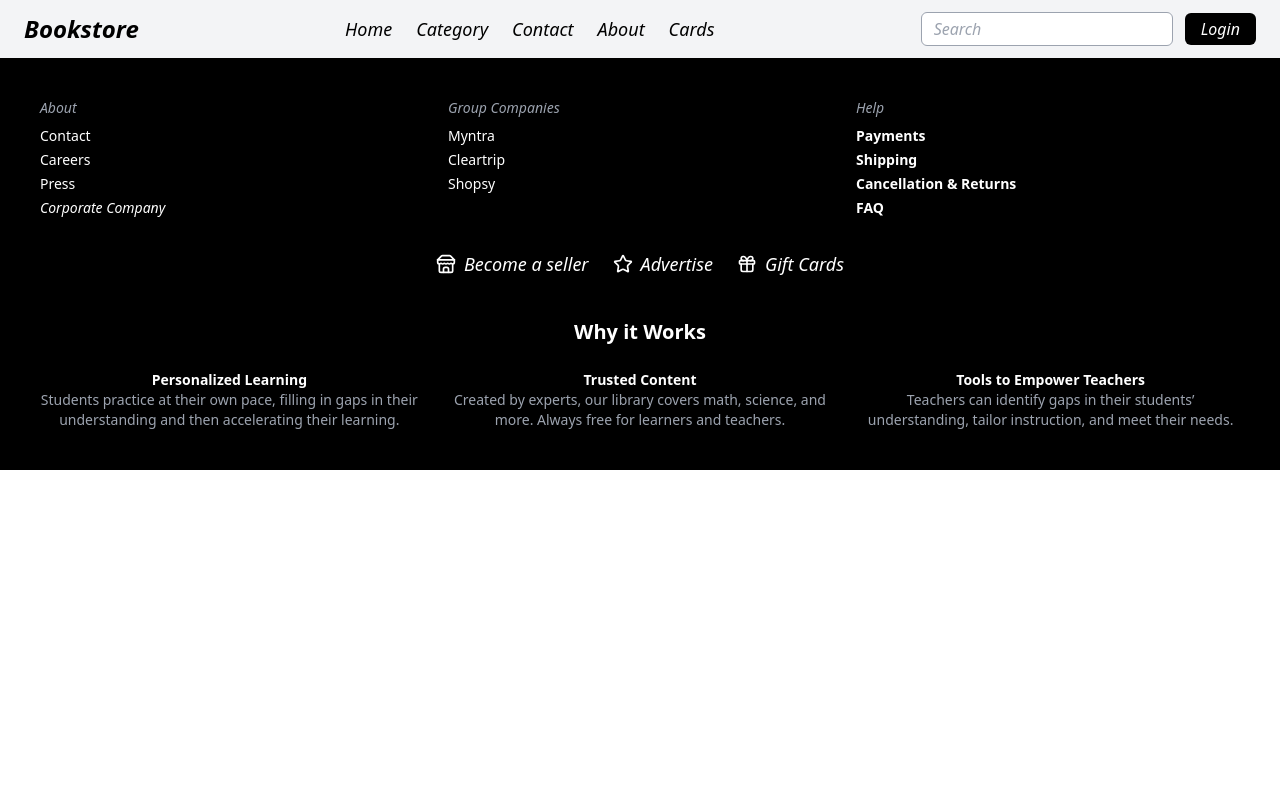
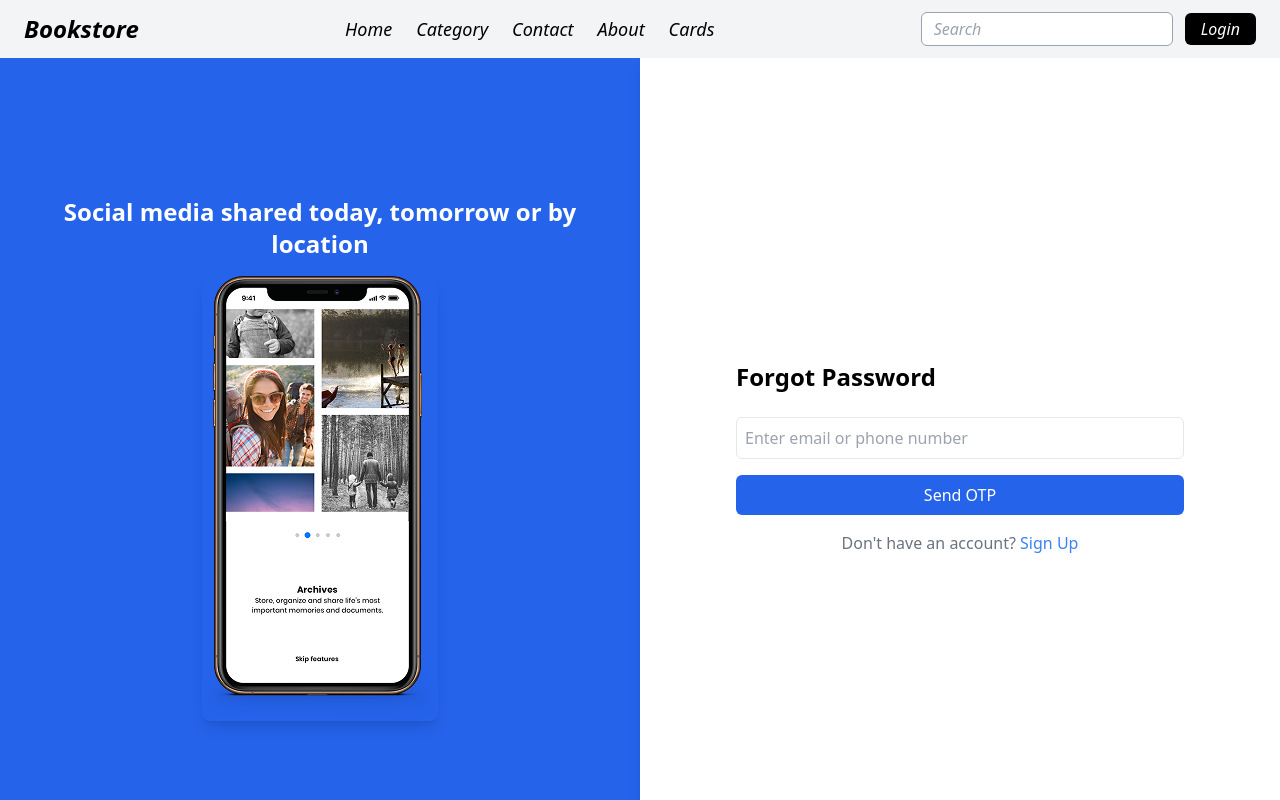
Before and after one commit to Syed-07dz/Book-Store-React, a React (Vite) app: page /forgot-password in a window 1280 px wide. Shown: the top 800 px of the page. Built offline with nearby package versions, Linux system fonts and the light colour scheme.

Commit message:
change in home apge, add forget page, add buynow and book detail

```diff
--- a/src/pages/About.jsx
+++ b/src/pages/About.jsx
@@ -4,7 +4,7 @@ const About = () => {
   return (
     <div className="text-center py-12 bg-gray-100 mt-5">
       <h2 className="text-2xl font-semibold">About Us</h2>
-      <p className="mt-4 text-gray-600 w-3/4 mx-auto">
+      <p className="mt-4 text-gray-800 w-3/4 mx-auto">
         We are dedicated to providing high-quality educational resources and learning experiences.
         Our mission is to make education accessible and engaging for all learners.
       </p>
--- /dev/null
+++ b/src/pages/Forget.jsx
@@ -0,0 +1,55 @@
+import React from "react";
+import { useNavigate } from "react-router-dom"; // Import useNavigate
+
+const Forget = () => {
+  const navigate = useNavigate(); // Hook for navigation
+
+  return (
+    <div className="flex h-screen">
+      {/* Left Side - Image Section */}
+      <div className="w-1/2 bg-blue-600 flex items-center justify-center p-6">
+        <div className="text-white text-center">
+          <h2 className="text-2xl font-semibold mb-4">
+            Social media shared today, tomorrow or by location
+          </h2>
+          <img
+            src="/mobile.png" // Replace with actual image path
+            alt="Social Media"
+            className="max-w-[70%] h-auto mx-auto rounded-lg shadow-lg"
+          />
+        </div>
+      </div>
+
+      {/* Right Side - Login Form */}
+      <div className="w-1/2 flex items-center justify-center bg-white p-10 shadow-lg">
+        <div className="w-full max-w-md">
+          <h2 className="text-2xl font-bold mb-6">Forgot Password</h2>
+
+          <input
+            type="text"
+            placeholder="Enter email or phone number"
+            className="w-full border p-2 rounded-md mb-4"
+          />
+
+
+          <button className="w-full bg-blue-600 text-white py-2 rounded-md hover:bg-blue-700">
+            Send OTP
+          </button>
+
+          {/* Sign Up Link */}
+          <p className="text-center text-gray-500 mt-4">
+            Don't have an account?{" "}
+            <span
+              className="text-blue-500 cursor-pointer"
+              onClick={() => navigate("/signup")}
+            >
+              Sign Up
+            </span>
+          </p>
+        </div>
+      </div>
+    </div>
+  );
+};
+
+export default Forget;
--- a/src/pages/Home.jsx
+++ b/src/pages/Home.jsx
@@ -1,17 +1,19 @@
 import React, { useState } from "react";
+import { useNavigate } from "react-router-dom";
 
 const books = [
   { id: 1, image: "/Banner.jpg", title: "Gaming Book", description: "Lorem ipsum is simple dummy", price: "₹ 200" },
-  { id: 2, image: "/Banner.jpg", title: "Gaming Book", description: "Lorem ipsum is simple dummy", price: "₹ 200" },
-  { id: 3, image: "/Banner.jpg", title: "Gaming Book", description: "Lorem ipsum is simple dummy", price: "₹ 200" },
-  { id: 4, image: "/Banner.jpg", title: "Gaming Book", description: "Lorem ipsum is simple dummy", price: "₹ 200" },
+  { id: 2, image: "/Banner.jpg", title: "Programming Book", description: "Lorem ipsum is simple dummy", price: "₹ 100" },
+  { id: 3, image: "/Banner.jpg", title: "Sport Book", description: "Lorem ipsum is simple dummy", price: "₹ 300" },
+  { id: 4, image: "/Banner.jpg", title: "Maths Book", description: "Lorem ipsum is simple dummy", price: "₹ 200" },
   { id: 5, image: "/Banner.jpg", title: "Gaming Book", description: "Lorem ipsum is simple dummy", price: "₹ 200" },
   { id: 6, image: "/Banner.jpg", title: "Gaming Book", description: "Lorem ipsum is simple dummy", price: "₹ 200" },
 ];
 
 const Home = () => {
   const [showForm, setShowForm] = useState(false);
-
+  const [selectedBook, setSelectedBook] = useState(null);
+  const navigate = useNavigate();
   return (
     <div className="bg-gray-100 p-6">
       {/* Header Section */}
@@ -34,14 +36,7 @@ const Home = () => {
             Get started
           </button>
         </div>
-      </div>
 
-      {/* Course Offer Section */}
-      <div className="text-center mt-8">
-        <h3 className="italic font-semibold text-gray-700">Free offered Course</h3>
-        <p className="text-gray-600">
-          It is a long established fact that a reader will be distracted by the readable content.
-        </p>
       </div>
 
       {/* Book Grid */}
@@ -51,7 +46,8 @@ const Home = () => {
             <img
               src={book.image}
               alt={book.title}
-              className="w-full h-48 object-cover rounded-lg"
+              className="w-full h-48 object-cover rounded-lg cursor-pointer"
+              onClick={() => setSelectedBook(book)}
             />
             <h4 className="font-bold mt-2">{book.title}</h4>
             <p className="text-sm text-gray-500">{book.description}</p>
@@ -68,6 +64,26 @@ const Home = () => {
         ))}
       </div>
 
+      {/* Book Detail Popup */}
+      {selectedBook && (
+        <div className="fixed inset-0 flex justify-center items-center bg-black bg-opacity-50 p-4">
+          <div className="bg-white p-6 rounded-lg shadow-lg w-full max-w-md">
+            <h2 className="text-center italic font-bold text-xl">{selectedBook.title}</h2>
+            <img
+              src={selectedBook.image}
+              alt={selectedBook.title}
+              className="w-full h-48 object-cover rounded-lg mt-4"
+            />
+            <p className="text-gray-600 mt-2">{selectedBook.description}</p>
+            <p className="text-gray-800 font-bold mt-2">Price: {selectedBook.price}</p>
+            <div className="text-center mt-4 flex justify-center gap-2">
+              <button className="bg-pink-600 text-white px-4 py-2 rounded-md" onClick={() => { setShowForm(true); setSelectedBook(null); }}>Buy Now</button>
+              <button onClick={() => setSelectedBook(null)} className="bg-red-600 text-white px-4 py-2 rounded-md">Close</button>
+            </div>
+          </div>
+        </div>
+      )}
+
       {/* Order Form Popup */}
       {showForm && (
         <div className="fixed inset-0 flex justify-center items-center bg-black bg-opacity-50 p-4">
@@ -83,10 +99,8 @@ const Home = () => {
               <input type="text" placeholder="State" className="border p-2 rounded-md" />
             </div>
             <div className="text-center mt-4 flex justify-center gap-2">
-              <button className="bg-blue-600 text-white px-4 py-2 rounded-md">Order Now</button>
-              <button onClick={() => setShowForm(false)} className="bg-red-600 text-white px-4 py-2 rounded-md">
-                Cancel
-              </button>
+              <button className="bg-blue-600 text-white px-4 py-2 rounded-md" onClick={() => navigate("/cards")}>Order Now</button>
+              <button onClick={() => setShowForm(false)} className="bg-red-600 text-white px-4 py-2 rounded-md">Cancel</button>
             </div>
           </div>
         </div>
--- a/src/routes/AppRoutes.jsx
+++ b/src/routes/AppRoutes.jsx
@@ -9,7 +9,7 @@ import Login from "../pages/Login";  // Import Login Component
 import Signup from "../pages/Signup"
 import Navbar from "../components/Navbar";
 import Footer from "../components/Footer";
-
+import Forget from "../pages/Forget";
 function AppRoutes() {
   return (
     <>
@@ -22,6 +22,7 @@ function AppRoutes() {
         <Route path="/cards" element={<Cards />} />
         <Route path="/login" element={<Login />} /> {/* New Login Route */}
         <Route path="/Signup" element={<Signup />} /> {/* New Login Route */}
+        <Route path="/forgot-password" element={<Forget />} />
 
 
       </Routes>
```
